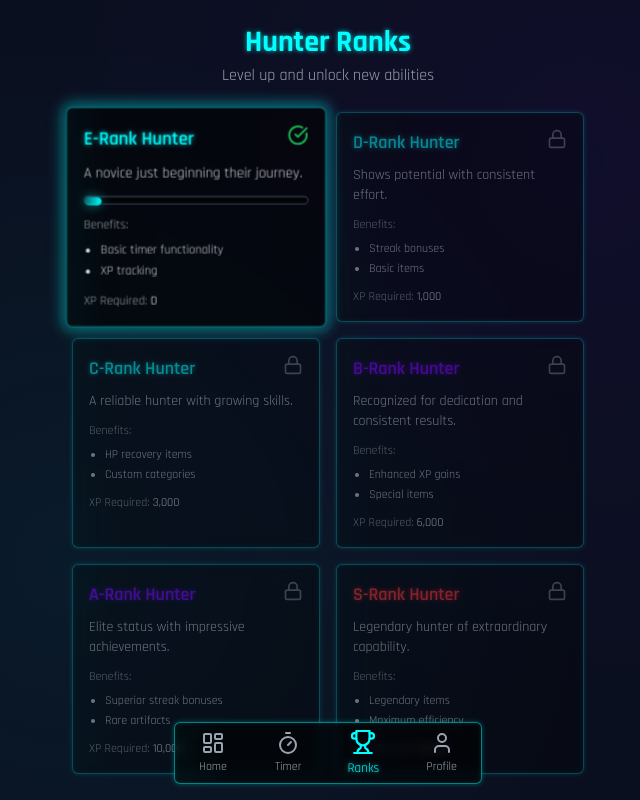
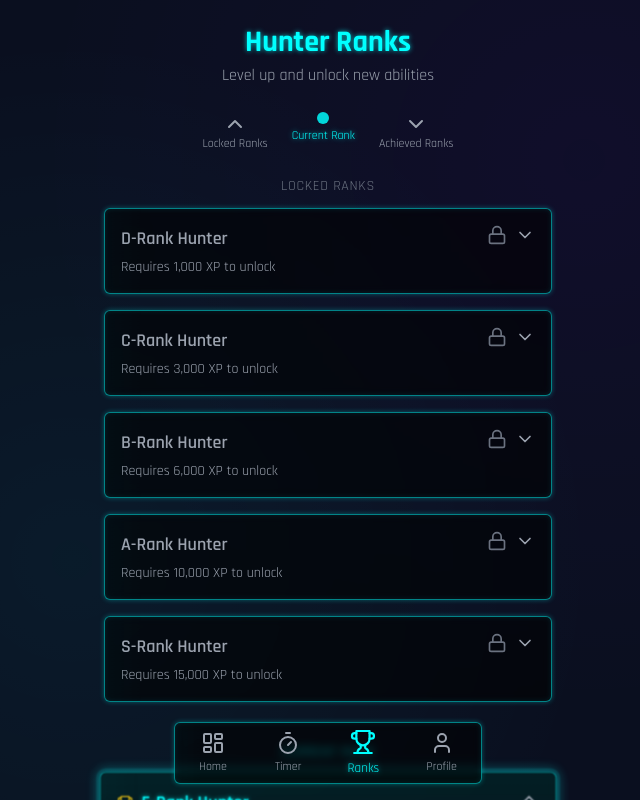
Before and after one commit to itsbsiddharth/leveling-up-IRL, a React (Vite) app: page /achievements in a window 1280 px wide. Shown: the top 800 px of the page, without its empty margins (312-952 px from the left). Built offline with nearby package versions, Linux system fonts and the light colour scheme.

Commit message:
Refactor achievements screen layout
Restructures the achievements screen to use a vertical, scrollable layout with distinct styling for locked, current, and unlocked ranks. Includes dynamic data binding and improved visual hierarchy.

```diff
--- a/src/components/achievements/RankCard.tsx
+++ b/src/components/achievements/RankCard.tsx
@@ -1,9 +1,10 @@
 
-import React from 'react';
+import React, { useState } from 'react';
 import { Rank } from '@/utils/ranks';
 import { useGame } from '@/context/GameContext';
-import { Lock, CheckCircle } from 'lucide-react';
+import { Lock, CheckCircle, ChevronDown, ChevronUp, Trophy } from 'lucide-react';
 import ProgressBar from '@/components/ui/ProgressBar';
+import { motion } from 'framer-motion';
 
 interface RankCardProps {
   rank: Rank;
@@ -13,46 +14,107 @@ interface RankCardProps {
 }
 
 const RankCard = ({ rank, isUnlocked, isActive, progress = 0 }: RankCardProps) => {
+  const [expanded, setExpanded] = useState(isActive);
+
+  // Define color schemes based on rank color and status
+  const getColorScheme = () => {
+    if (!isUnlocked) {
+      return 'border-gray-700/50 bg-black/40'; // Locked ranks
+    }
+
+    switch (rank.color) {
+      case 'blue':
+        return 'border-cyber-blue/70 bg-gradient-to-b from-cyber-blue/10 to-transparent';
+      case 'purple':
+        return 'border-cyber-purple/70 bg-gradient-to-b from-cyber-purple/10 to-transparent';
+      case 'red':
+        return 'border-cyber-red/70 bg-gradient-to-b from-cyber-red/10 to-transparent';
+      default:
+        return 'border-cyber-blue/70';
+    }
+  };
+
+  const getTitleColor = () => {
+    if (!isUnlocked) {
+      return 'text-gray-400';
+    }
+
+    switch (rank.color) {
+      case 'blue':
+        return 'text-cyber-blue cyber-text-glow';
+      case 'purple':
+        return 'text-cyber-purple cyber-purple-glow';
+      case 'red':
+        return 'text-cyber-red cyber-red-glow';
+      default:
+        return 'text-cyber-blue';
+    }
+  };
+
+  const getBenefitStyles = () => {
+    if (!isUnlocked) {
+      return 'blur-sm text-gray-600';
+    }
+    return 'text-gray-300';
+  };
+
   return (
+    <motion.div
+      initial={{ opacity: 0, y: 20 }}
+      animate={{
+        opacity: 1,
+        y: 0,
+        scale: isActive ? 1.02 : 1
+      }}
+      transition={{ duration: 0.4 }}
+      className={`cyber-panel border-2 rounded-lg transition-all duration-300 ${
+        isActive
+          ? 'animate-pulse-glow shadow-lg'
+          : isUnlocked
+            ? 'opacity-90 hover:opacity-100'
+            : 'opacity-50 hover:opacity-60'
+      } ${getColorScheme()}`}
+    >
       <div
-      className={`cyber-panel p-4 rounded-lg transition-all duration-300 ${
-        isActive
-          ? 'border-2 scale-105 animate-pulse-glow'
-          : isUnlocked
-            ? 'opacity-90'
-            : 'opacity-50'
-      } ${
-        rank.color === 'blue'
-          ? 'border-cyber-blue/70'
-          : rank.color === 'purple'
-            ? 'border-cyber-purple/70'
-            : 'border-cyber-red/70'
-      }`}
+        className="p-4 cursor-pointer"
+        onClick={() => setExpanded(!expanded)}
       >
-      <div className="flex justify-between items-start mb-2">
-        <h3 className={`text-lg font-semibold ${
-          rank.color === 'blue'
-            ? 'text-cyber-blue cyber-text-glow'
-            : rank.color === 'purple'
-              ? 'text-cyber-purple cyber-purple-glow'
-              : 'text-cyber-red cyber-red-glow'
-        }`}>
+        <div className="flex justify-between items-start">
+          <div>
+            <div className="flex items-center">
+              {isUnlocked && !isActive && (
+                <CheckCircle className="w-4 h-4 text-green-500 mr-2" />
+              )}
+              {isActive && (
+                <Trophy className="w-4 h-4 text-yellow-400 mr-2 animate-pulse" />
+              )}
+              <h3 className={`text-lg font-semibold ${getTitleColor()}`}>
                 {rank.title}
               </h3>
+            </div>
+            <p className="text-sm text-gray-400 mt-1">
+              {isUnlocked ? rank.description : `Requires ${rank.xpRequired.toLocaleString()} XP to unlock`}
+            </p>
+          </div>
 
-        {isUnlocked ? (
-          <CheckCircle className="w-5 h-5 text-green-500" />
-        ) : (
+          <div className="flex items-center space-x-2">
+            {!isUnlocked && (
               <Lock className="w-5 h-5 text-gray-500" />
             )}
+            {expanded ? (
+              <ChevronUp className="w-5 h-5 text-gray-400" />
+            ) : (
+              <ChevronDown className="w-5 h-5 text-gray-400" />
+            )}
+          </div>
         </div>
 
-      <p className="text-sm text-gray-300 mb-3">
-        {rank.description}
-      </p>
-
         {isActive && progress < 100 && (
-        <div className="mb-3">
+          <div className="mt-3">
+            <div className="flex justify-between text-xs text-gray-400 mb-1">
+              <span>Progress to next rank</span>
+              <span>{progress}%</span>
+            </div>
             <ProgressBar
               value={progress}
               max={100}
@@ -61,9 +123,20 @@ const RankCard = ({ rank, isUnlocked, isActive, progress = 0 }: RankCardProps) =
             />
           </div>
         )}
+      </div>
+
+      {expanded && (
+        <motion.div
+          initial={{ opacity: 0, height: 0 }}
+          animate={{ opacity: 1, height: 'auto' }}
+          exit={{ opacity: 0, height: 0 }}
+          transition={{ duration: 0.3 }}
+          className="px-4 pb-4"
+        >
+          <div className="h-px bg-gray-800 mb-3" />
 
           <div className="text-xs text-gray-400 mb-2">Benefits:</div>
-      <ul className="text-xs text-gray-300 space-y-1 pl-4">
+          <ul className={`text-xs space-y-1 pl-4 ${getBenefitStyles()}`}>
             {rank.benefits.map((benefit, index) => (
               <li key={index} className="list-disc">
                 {benefit}
@@ -71,10 +144,17 @@ const RankCard = ({ rank, isUnlocked, isActive, progress = 0 }: RankCardProps) =
             ))}
           </ul>
 
-      <div className="mt-3 text-xs text-gray-400">
-        XP Required: <span className="text-white">{rank.xpRequired.toLocaleString()}</span>
+          <div className="mt-3 text-xs text-gray-500 flex justify-between">
+            <span>XP Required: <span className="text-gray-300">{rank.xpRequired.toLocaleString()}</span></span>
+            {isUnlocked && !isActive && (
+              <span className="text-green-500 flex items-center">
+                <CheckCircle className="w-3 h-3 mr-1" /> Unlocked
+              </span>
+            )}
           </div>
-    </div>
+        </motion.div>
+      )}
+    </motion.div>
   );
 };
 
--- a/src/integrations/supabase/types.ts
+++ b/src/integrations/supabase/types.ts
@@ -9,7 +9,30 @@ export type Json =
 export type Database = {
   public: {
     Tables: {
-      [_ in never]: never
+      profiles: {
+        Row: {
+          avatar_url: string | null
+          created_at: string
+          id: string
+          updated_at: string
+          username: string | null
+        }
+        Insert: {
+          avatar_url?: string | null
+          created_at?: string
+          id: string
+          updated_at?: string
+          username?: string | null
+        }
+        Update: {
+          avatar_url?: string | null
+          created_at?: string
+          id?: string
+          updated_at?: string
+          username?: string | null
+        }
+        Relationships: []
+      }
     }
     Views: {
       [_ in never]: never
--- a/src/pages/Achievements.tsx
+++ b/src/pages/Achievements.tsx
@@ -1,38 +1,149 @@
 
-import React from 'react';
+import React, { useEffect, useRef } from 'react';
 import PageTransition from '@/components/layout/PageTransition';
 import Navbar from '@/components/layout/Navbar';
 import { useGame } from '@/context/GameContext';
 import { ranks, getCurrentRank, getProgressToNextRank } from '@/utils/ranks';
 import RankCard from '@/components/achievements/RankCard';
+import { ChevronUp, ChevronDown } from 'lucide-react';
+import { toast } from 'sonner';
 
 const Achievements = () => {
   const { stats } = useGame();
   const currentRank = getCurrentRank(stats.xp);
   const { percentage } = getProgressToNextRank(stats.xp);
+  const currentRankRef = useRef<HTMLDivElement>(null);
+
+  // Sort ranks into categories
+  const aspirationalRanks = ranks.filter(rank => rank.xpRequired > stats.xp);
+  const achievedRanks = ranks.filter(rank =>
+    rank.xpRequired <= stats.xp && rank.id !== currentRank.id
+  ).sort((a, b) => b.xpRequired - a.xpRequired); // Sort by highest XP first
+
+  useEffect(() => {
+    // Scroll to the current rank on initial load with a slight delay for animation
+    setTimeout(() => {
+      if (currentRankRef.current) {
+        currentRankRef.current.scrollIntoView({
+          behavior: 'smooth',
+          block: 'center'
+        });
+      }
+    }, 300);
+  }, []);
+
+  const scrollToSection = (sectionRef: React.RefObject<HTMLDivElement>) => {
+    if (sectionRef.current) {
+      sectionRef.current.scrollIntoView({
+        behavior: 'smooth',
+        block: 'center'
+      });
+    }
+  };
 
   return (
     <PageTransition>
-      <div className="min-h-screen px-4 pt-6 pb-24">
-        <div className="max-w-lg mx-auto">
+      <div className="min-h-screen px-4 pt-6 pb-24 overflow-hidden">
+        <div className="max-w-md mx-auto relative">
           <div className="mb-6 text-center">
             <h1 className="text-3xl font-bold mb-1 cyber-text-glow text-cyber-blue">
               Hunter Ranks
             </h1>
-            <p className="text-gray-400">Level up and unlock new abilities</p>
+            <p className="text-gray-400 mb-6">Level up and unlock new abilities</p>
+
+            {/* Navigation controls */}
+            <div className="flex justify-center space-x-6 mb-2">
+              <button
+                onClick={() => {
+                  if (aspirationalRanks.length > 0) {
+                    window.scrollTo({ top: 0, behavior: 'smooth' });
+                  } else {
+                    toast.info("You've already reached the highest rank!");
+                  }
+                }}
+                className="flex flex-col items-center text-gray-400 hover:text-cyber-blue transition-colors"
+              >
+                <ChevronUp className="w-6 h-6" />
+                <span className="text-xs">Locked Ranks</span>
+              </button>
+
+              <button
+                onClick={() => scrollToSection(currentRankRef)}
+                className="flex flex-col items-center text-cyber-blue cyber-text-glow"
+              >
+                <div className="w-3 h-3 bg-cyber-blue rounded-full mb-1 animate-pulse"></div>
+                <span className="text-xs">Current Rank</span>
+              </button>
+
+              <button
+                onClick={() => {
+                  if (achievedRanks.length > 0) {
+                    window.scrollTo({ top: document.body.scrollHeight, behavior: 'smooth' });
+                  } else {
+                    toast.info("You don't have any previously achieved ranks yet!");
+                  }
+                }}
+                className="flex flex-col items-center text-gray-400 hover:text-cyber-blue transition-colors"
+              >
+                <ChevronDown className="w-6 h-6" />
+                <span className="text-xs">Achieved Ranks</span>
+              </button>
+            </div>
           </div>
 
-          <div className="grid grid-cols-1 gap-4 sm:grid-cols-2">
-            {ranks.map((rank) => (
-              <RankCard
-                key={rank.id}
-                rank={rank}
-                isUnlocked={stats.xp >= rank.xpRequired}
-                isActive={currentRank.id === rank.id}
-                progress={currentRank.id === rank.id ? percentage : 0}
-              />
-            ))}
+          {/* Aspirational (locked) ranks section */}
+          {aspirationalRanks.length > 0 && (
+            <div className="mb-10">
+              <h2 className="text-sm uppercase tracking-wider text-gray-500 mb-3 text-center">
+                Locked Ranks
+              </h2>
+              <div className="space-y-4">
+                {aspirationalRanks.map((rank) => (
+                  <RankCard
+                    key={rank.id}
+                    rank={rank}
+                    isUnlocked={false}
+                    isActive={false}
+                    progress={0}
+                  />
+                ))}
+              </div>
+            </div>
+          )}
+
+          {/* Current rank section - centered and highlighted */}
+          <div ref={currentRankRef} className="mb-10 transform transition-all duration-500">
+            <h2 className="text-sm uppercase tracking-wider text-cyber-blue mb-3 text-center cyber-text-glow">
+              Current Rank
+            </h2>
+            <RankCard
+              key={currentRank.id}
+              rank={currentRank}
+              isUnlocked={true}
+              isActive={true}
+              progress={percentage}
+            />
           </div>
+
+          {/* Previously achieved ranks section */}
+          {achievedRanks.length > 0 && (
+            <div>
+              <h2 className="text-sm uppercase tracking-wider text-gray-500 mb-3 text-center">
+                Achieved Ranks
+              </h2>
+              <div className="space-y-4">
+                {achievedRanks.map((rank) => (
+                  <RankCard
+                    key={rank.id}
+                    rank={rank}
+                    isUnlocked={true}
+                    isActive={false}
+                    progress={100}
+                  />
+                ))}
+              </div>
+            </div>
+          )}
         </div>
       </div>
       <Navbar />
```
Lines whose indentation alone changed are shown as unchanged.
